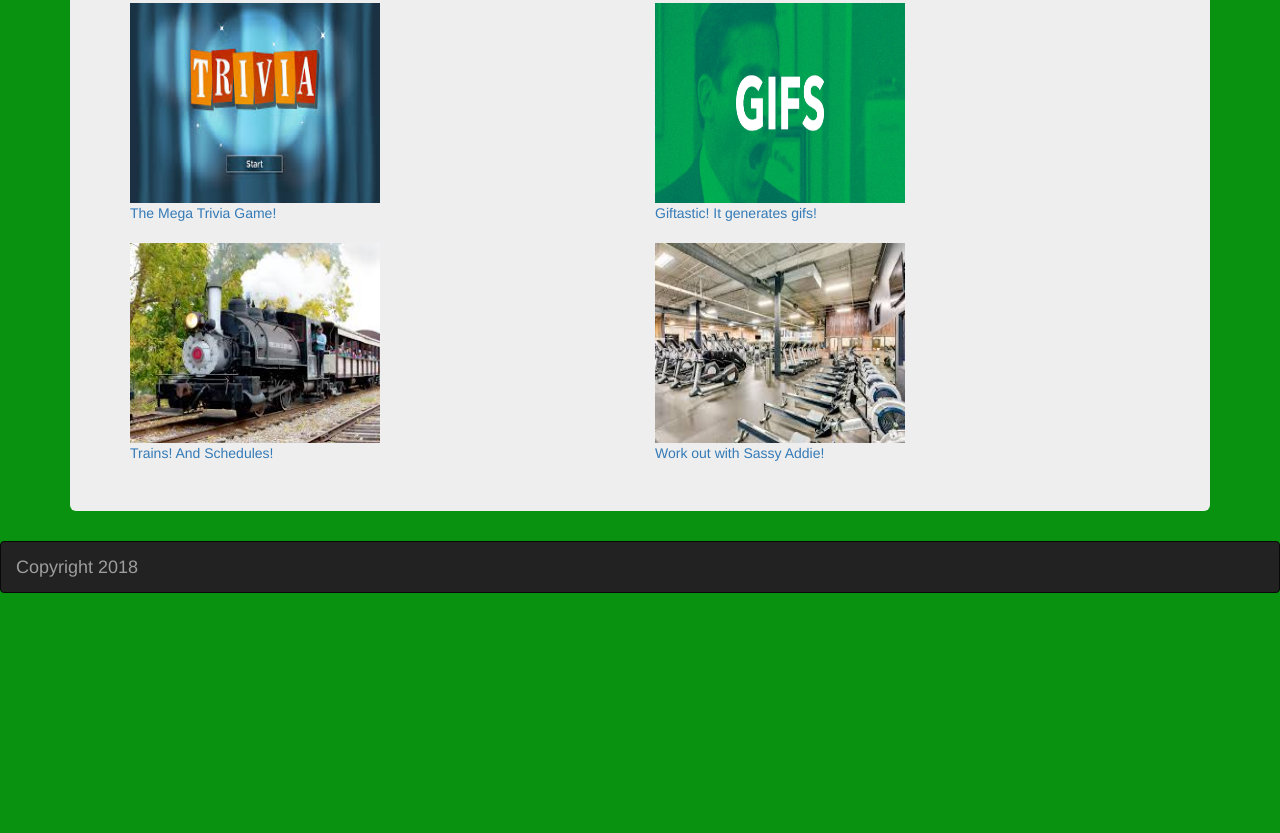
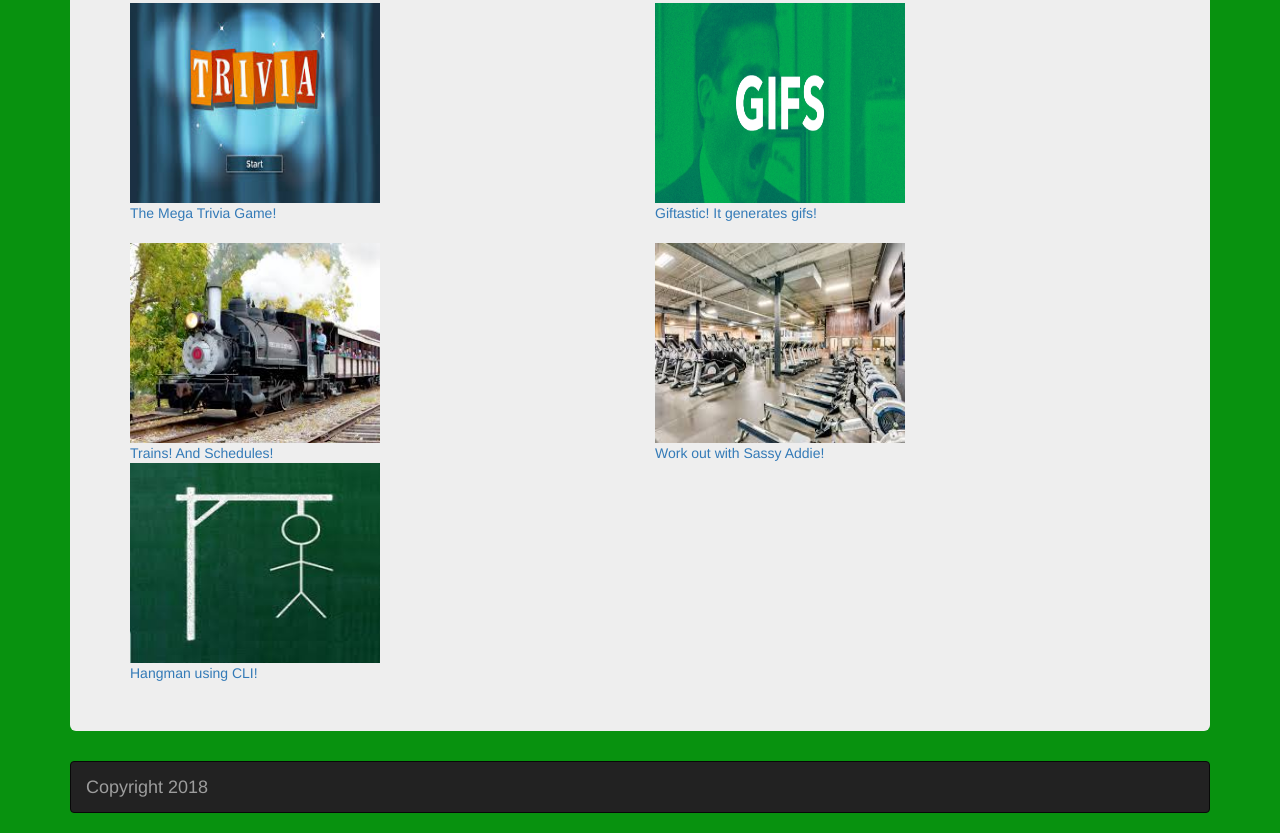
Before and after one commit to TAADAO/UpdatedPortfolio, a plain HTML site: page portfolio.html in a window 1280 px wide. Shown: the part 484-1317 px from the top of the page. Before the commit the page ends 1097 px from the top, so only its background shows below. Drawn offline with nearby package versions, Linux system fonts and the light colour scheme.

Commit message:
Added link to Hangman CLI game

```diff
--- a/portfolio.html
+++ b/portfolio.html
@@ -70,6 +70,11 @@
                     <div> <a href = "https://taadao.github.io/Project1/"> Work out with Sassy Addie! </a></div>
                 </div>
             </div>
+            <div class="row">
+                <div class="col-sm-6">
+                    <img src="./images/hangman.jpg" alt="Nature" width="250" height="200">
+                    <div> <a href = "https://taadao.github.io/Constructor-Word-Guess/"> Hangman using CLI! </a></div>
+                </div>
         </div>
     </div>
     <nav class="navbar fixed-bottom navbar-inverse">
```
Also changed, not shown: images/hangman.jpg (added).
